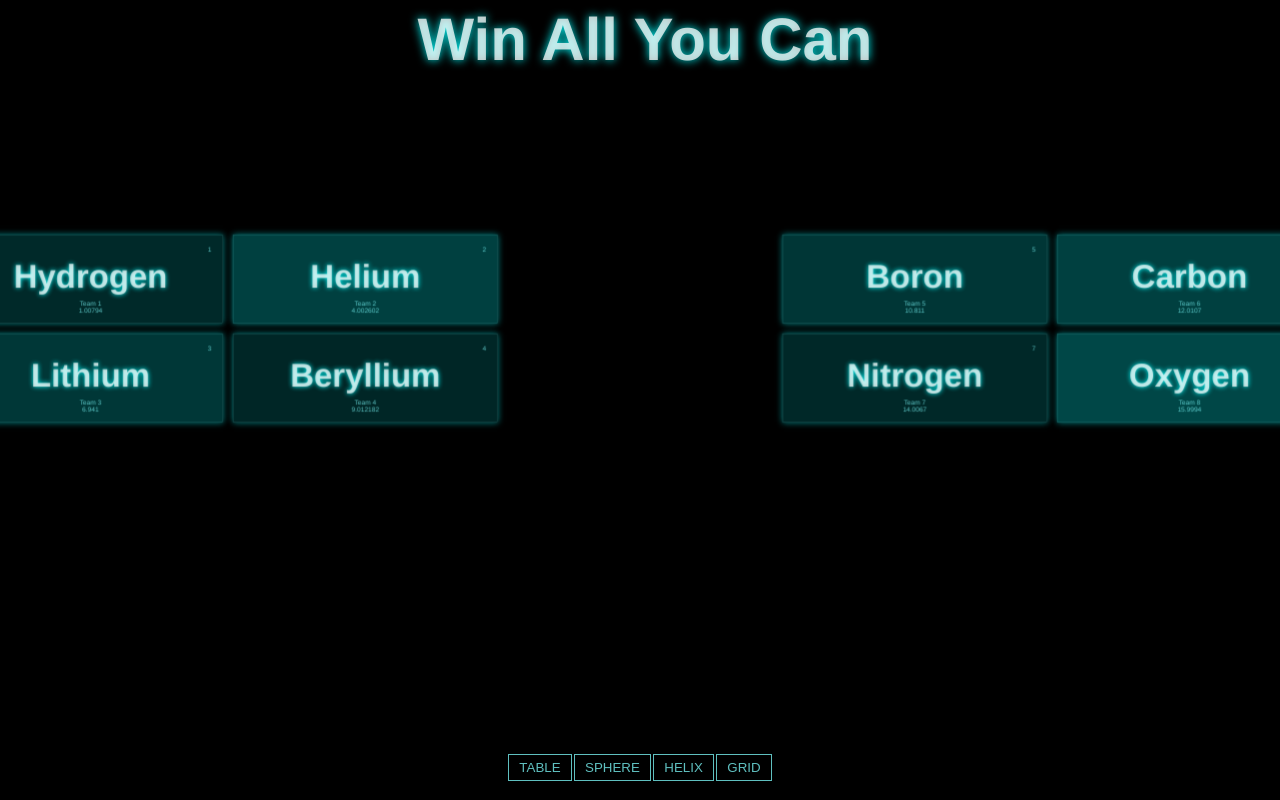
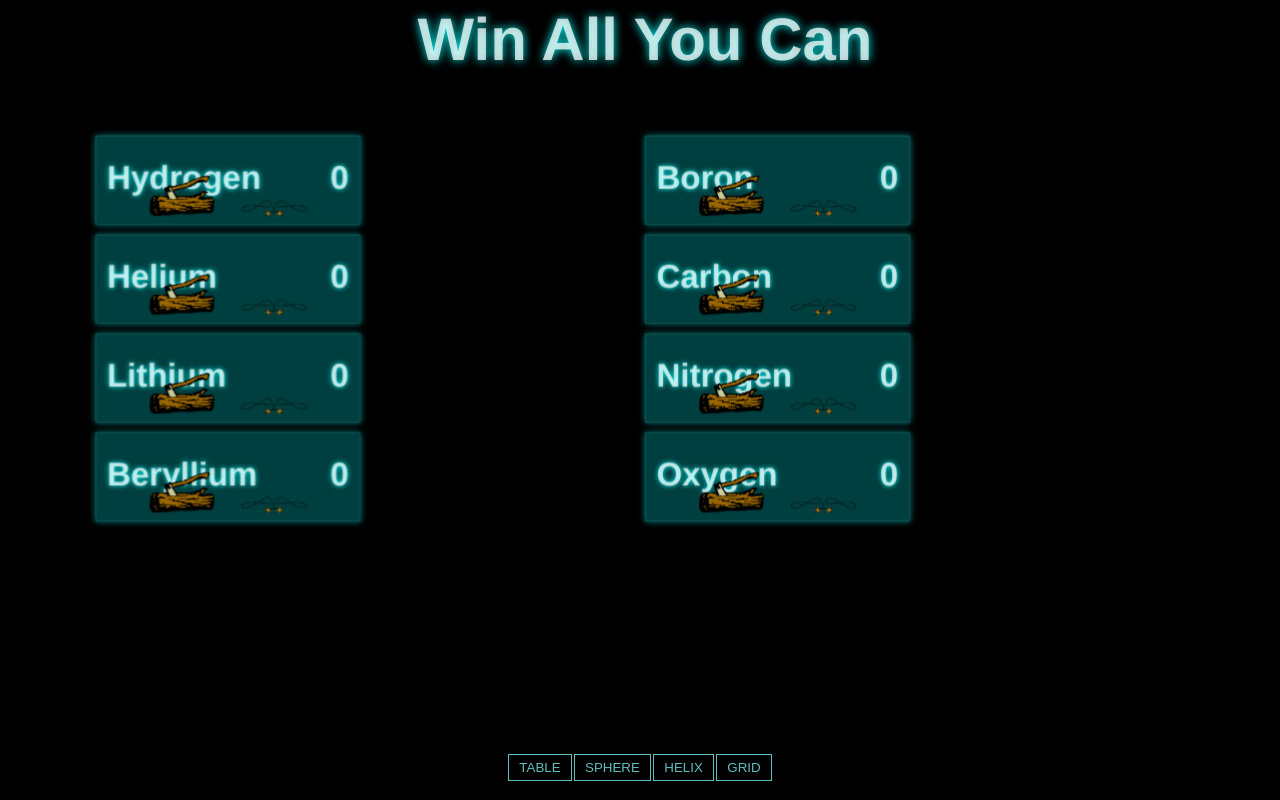
Before and after one commit to PhysBrain/physbrain.github.com, a plain HTML site: page wayc.html in a window 1280 px wide. Drawn offline with Linux system fonts and the light colour scheme.

Commit message:
More updates

```diff
--- a/javascripts/wayc.js
+++ b/javascripts/wayc.js
@@ -1,13 +1,53 @@
+function updateScore(team, score) {
+    team.score += score;
+    team.divScore.textContent = String(team.score);
+}
 
-var table = [
-		"Hydrogen", "Team 1", "1.00794", 0, 1,
-		"Helium", "Team 2", "4.002602", 1, 1,
-		"Lithium", "Team 3", "6.941", 0, 2,
-		"Beryllium", "Team 4", "9.012182", 1, 2,
-		"Boron", "Team 5", "10.811", 3, 1,
-		"Carbon", "Team 6", "12.0107", 4, 1,
-		"Nitrogen", "Team 7", "14.0067", 3, 2,
-		"Oxygen", "Team 8", "15.9994", 4, 2
+function Team(name) {
+    this.name = name;
+    this.score = 0;
+    this.votes = [];
+
+    this.divTeam = document.createElement('div');
+    this.divTeam.className = 'team';
+    //this.divTeam.style.backgroundColor = 'rgba(0,127,127,0.5)';
+
+ 		this.divName = document.createElement( 'div' );
+		this.divName.className = 'name';
+		this.divName.textContent = name;
+
+    this.divScore = document.createElement( 'div' );
+    this.divScore.className = 'score';
+		this.divScore.textContent = this.score;
+    this.divScore.addEventListener( 'click', function( event ) {
+
+    }, false);
+
+    this.divAxe = document.createElement('div');
+    this.divAxe.className = 'image';
+    this.divAxe.style.left = '20%';
+    var imgAxe = document.createElement( 'img' );
+    imgAxe.className = 'axe';
+    imgAxe.src = 'images/axe_and_log.gif';
+    this.divAxe.appendChild( imgAxe );
+
+    this.divBeads = document.createElement('div');
+    this.divBeads.className = 'image';
+    this.divBeads.style.right = '20%';
+    var imgBeads = document.createElement( 'img' );
+    imgBeads.className = 'beads';
+    imgBeads.src = 'images/beads.gif';
+    this.divBeads.appendChild( imgBeads );
+
+		this.divTeam.appendChild( this.divName );
+    this.divTeam.appendChild( this.divScore );
+    this.divTeam.appendChild( this.divAxe );
+    this.divTeam.appendChild( this.divBeads );
+}
+
+var teamNames = [
+    "Hydrogen", "Helium", "Lithium", "Beryllium",
+    "Boron", "Carbon", "Nitrogen", "Oxygen"
 ];
 
 var camera, scene, renderer;
@@ -18,36 +58,19 @@ var targets = { table: [], sphere: [], helix: [], grid: [] };
 
 
 function init() {
-
-		camera = new THREE.PerspectiveCamera( 40, window.innerWidth / window.innerHeight, 1, 10000 );
+    var aspect = window.innerWidth / window.innerHeight;
+		camera = new THREE.PerspectiveCamera( 40, aspect, 1, 10000 );
 		camera.position.z = 2000;
 
 		scene = new THREE.Scene();
 
 		// table
 
-		for ( var i = 0; i < table.length; i += 5 ) {
+		for ( var i=0; i<teamNames.length; ++i ) {
 
-				var element = document.createElement( 'div' );
-				element.className = 'element';
-				element.style.backgroundColor = 'rgba(0,127,127,' + ( Math.random() * 0.5 + 0.25 ) + ')';
+				var team = new Team(teamNames[i]);
 
-				var number = document.createElement( 'div' );
-				number.className = 'number';
-				number.textContent = (i/5) + 1;
-				element.appendChild( number );
-
-				var symbol = document.createElement( 'div' );
-				symbol.className = 'symbol';
-				symbol.textContent = table[ i ];
-				element.appendChild( symbol );
-
-				var details = document.createElement( 'div' );
-				details.className = 'details';
-				details.innerHTML = table[ i + 1 ] + '<br>' + table[ i + 2 ];
-				element.appendChild( details );
-
-				var object = new THREE.CSS3DObject( element );
+				var object = new THREE.CSS3DObject( team.divTeam );
 				object.position.x = Math.random() * 4000 - 2000;
 				object.position.y = Math.random() * 4000 - 2000;
 				object.position.z = Math.random() * 4000 - 2000;
@@ -56,10 +79,11 @@ function init() {
 				objects.push( object );
 
 				//
-        var x = table[i+3];
-        var y = table[i+4];
+        var x = Math.floor(i/4);
+        var y = i%4;
 				var object = new THREE.Object3D();
-				object.position.x = ( x*500 ) - 1000;
+
+				object.position.x = ( x*1000 ) - 750;
 				object.position.y = - ( y*180 ) + 400;
 
 				targets.table.push( object );
@@ -77,9 +101,9 @@ function init() {
 
 				var object = new THREE.Object3D();
 
-				object.position.x = 800 * Math.cos( theta ) * Math.sin( phi );
-				object.position.y = 800 * Math.sin( theta ) * Math.sin( phi );
-				object.position.z = 800 * Math.cos( phi );
+				object.position.x = 500 * Math.cos( theta ) * Math.sin( phi );
+				object.position.y = 500 * Math.sin( theta ) * Math.sin( phi );
+				object.position.z = 500 * Math.cos( phi );
 
 				vector.copy( object.position ).multiplyScalar( 2 );
 
@@ -99,9 +123,10 @@ function init() {
 
 				var object = new THREE.Object3D();
 
-				object.position.x = 1000 * Math.sin( phi );
-				object.position.y = - ( i * 8 ) + 450;
-				object.position.z = 1000 * Math.cos( phi );
+				object.position.x = 800 * Math.sin( phi );
+				// object.position.y = - ( i * 8 ) + 450;
+				object.position.y = 250;
+				object.position.z = 800 * Math.cos( phi );
 
 				vector.x = object.position.x * 2;
 				vector.y = object.position.y;
--- a/stylesheets/wayc.css
+++ b/stylesheets/wayc.css
@@ -68,6 +68,20 @@ a {
 		text-shadow: 0 0 10px rgba(0,255,255,0.95);
 }
 
+.team .image {
+    position: absolute;
+    bottom: 10px;
+    width: 25%;
+}
+
+.team .image img {
+    width: 100%;
+}
+
+.team .image .beads {
+    width: 100%;
+}
+
 .team .number {
 		position: absolute;
 		top: 20px;
--- a/wayc.html
+++ b/wayc.html
@@ -1,103 +1,10 @@
 <!DOCTYPE html>
 <html>
 	<head>
-		<meta charset="utf-8">
-		<meta name="viewport" content="width=device-width, user-scalable=no, minimum-scale=1.0, maximum-scale=1.0">
+		<meta charset="utf-8"></meta>
+		<meta name="viewport" content="width=device-width, user-scalable=no, minimum-scale=1.0, maximum-scale=1.0"></meta>
 		<title>three.js css3d - periodic table</title>
-		<style>
-			html, body {
-				height: 100%;
-			}
-
-			body {
-				background-color: #000000;
-				margin: 0;
-				font-family: Helvetica, sans-serif;;
-				overflow: hidden;
-			}
-
-			a {
-				color: #ffffff;
-			}
-
-			#info {
-				position: absolute;
-				width: 100%;
-				color: #ffffff;
-				padding: 5px;
-			  font-size: 60px;
-			  font-weight: bold;
-			  color: rgba(255,255,255,0.75);
-			  text-shadow: 0 0 10px rgba(0,255,255,0.95);
-				text-align: center;
-				z-index: 1;
-			}
-
-			#menu {
-				position: absolute;
-				bottom: 20px;
-				width: 100%;
-				text-align: center;
-			}
-
-			.element {
-				width: 480px;
-				height: 160px;
-				box-shadow: 0px 0px 12px rgba(0,255,255,0.5);
-				border: 1px solid rgba(127,255,255,0.25);
-				text-align: center;
-				cursor: default;
-			}
-
-			.element:hover {
-				box-shadow: 0px 0px 12px rgba(0,255,255,0.75);
-				border: 1px solid rgba(127,255,255,0.75);
-			}
-
-				.element .number {
-					position: absolute;
-					top: 20px;
-					right: 20px;
-					font-size: 12px;
-					color: rgba(127,255,255,0.75);
-				}
-
-				.element .symbol {
-					position: absolute;
-					top: 40px;
-					left: 0px;
-					right: 0px;
-					font-size: 60px;
-					font-weight: bold;
-					color: rgba(255,255,255,0.75);
-					text-shadow: 0 0 10px rgba(0,255,255,0.95);
-				}
-
-				.element .details {
-					position: absolute;
-					bottom: 15px;
-					left: 0px;
-					right: 0px;
-					font-size: 12px;
-					color: rgba(127,255,255,0.75);
-				}
-
-			button {
-				color: rgba(127,255,255,0.75);
-				background: transparent;
-				outline: 1px solid rgba(127,255,255,0.75);
-				border: 0px;
-				padding: 5px 10px;
-				cursor: pointer;
-			}
-			button:hover {
-				background-color: rgba(0,255,255,0.5);
-			}
-			button:active {
-				color: #000000;
-				background-color: rgba(0,255,255,0.75);
-			}
-		</style>
+    <link rel="stylesheet" type="text/css" media="screen" href="stylesheets/wayc.css"></link>
 		<script src="javascripts/libs/three.min.js"></script>
 		<script src="javascripts/libs/tween.min.js"></script>
 		<script src="javascripts/controls/TrackballControls.js"></script>
```
